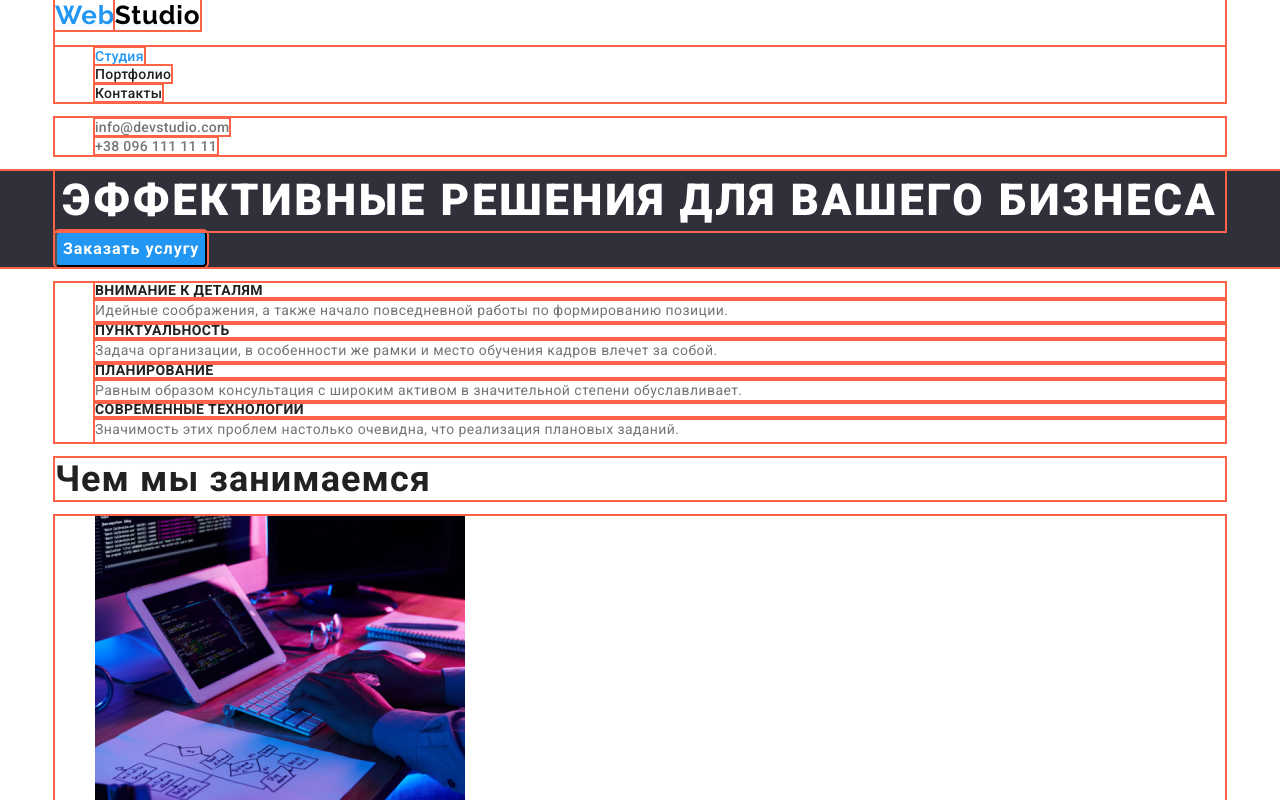
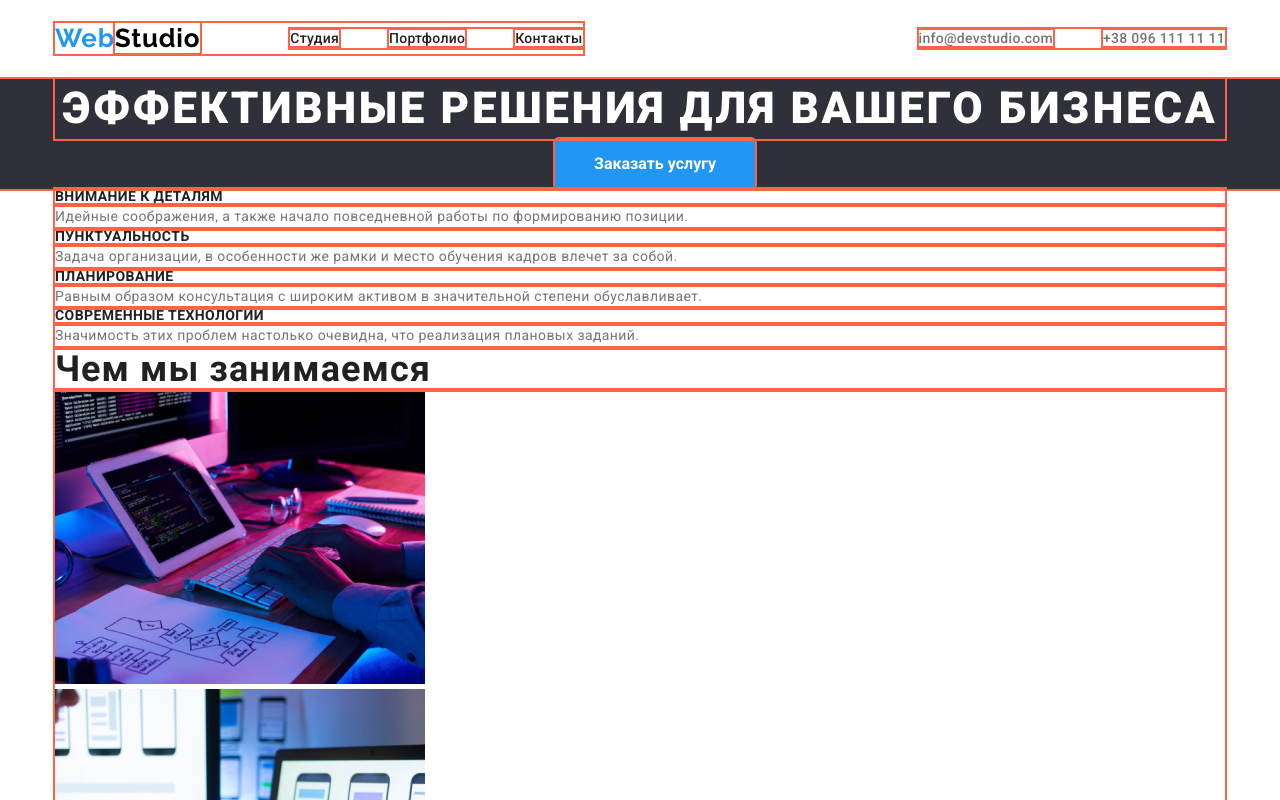
Before and after one commit to Kate-Lefter/goit-markup-hw-03, a plain HTML site: page index.html in a window 1280 px wide. Shown: the top 800 px of the page. Drawn offline with nearby package versions, Linux system fonts and the light colour scheme.

Commit message:
часть 2

```diff
--- a/css/main.css
+++ b/css/main.css
@@ -18,6 +18,7 @@ h5,
 h6 {
   margin: 0;
 }
+
 body {
   font-family: "Roboto", sans-serif;
   background-color: #ffffff;
@@ -30,9 +31,18 @@ body {
   padding-right: 15px;
   margin: 0 auto;
 }
+.menu-list {
+  display: flex;
+}
+.header-nav {
+  display: flex;
+  align-items: center;
+}
 
 .list {
   list-style: none;
+  margin: 0;
+  padding: 0;
   outline: 2px solid tomato;
 }
 
@@ -64,7 +74,12 @@ body {
 }
 
 .primary {
+  margin-left: 500px;
+  padding: 10px, 32px;
+  width: 200px;
+  height: 50px;
   border-radius: 4px;
+  border: 1px solid var(--accent-color)
   letter-spacing: 0.06em;
   background: var(--accent-color);
   color: var(--header-color);
@@ -90,15 +105,26 @@ body {
 }
 
 /*-------------------------------------------------------header---------------------------------------------------*/
+.header {
+  background-color: var(--header-color);
+  padding-top: 23px;
+  padding-bottom: 25px;
+}
+
 .body-logo {
   font-family: "Raleway", sans-serif;
   font-weight: 700;
+  margin-right: 90px;
   font-size: 26px;
   line-height: 1.19;
   letter-spacing: 0.03em;
   color: var(--accent-color);
   outline: 2px solid tomato;
 }
+.menu-item:not(:last-child) {
+  margin-right: 50px;
+}
+
 .second-body-logo {
   font-style: bolt;
   font-size: 26px;
@@ -128,9 +154,14 @@ body {
   outline: 2px solid tomato;
 }
 
-.list .link.current {
+.list .link .current {
   color: var(--accent-color);
   outline: 2px solid tomato;
+}
+
+.header-container {
+  display: flex;
+  align-items: center;
 }
 
 .header-contact {
@@ -141,6 +172,10 @@ body {
   color: var(--second-text-color);
   outline: 2px solid tomato;
 }
+.header-connect {
+  margin-left: auto;
+}
+
 .header-contact:hover,
 .header-contact:focus {
   color: var(--accent-color);
--- a/index.html
+++ b/index.html
@@ -20,21 +20,23 @@
 </head>
 <body>
     <!---------------------------------------------Блок 1 Шапка ----------------------------------------------------->
-    <header>
-        <div class="container">
+    <header class="header">
+        <div class="container header-container">
      <nav class="header-nav active">
         <a class="link body-logo" href="" lang="en"><span>Web</span><span class="third-body-logo">Studio</span></a>
 
-                <ul class="list">
-                    <li><a class="menu-link link current" href="./index.html">Студия</a></li>
-                    <li><a class="menu-link link" href="./portfolio.html">Портфолио</a></li>
-                    <li><a class="menu-link link" href="#address">Контакты</a></li>
+                <ul class="list menu-list">
+                    <li class="menu-item"><a class="menu-link link current" href="./index.html">Студия</a></li>
+                    <li class="menu-item"><a class="menu-link link" href="./portfolio.html">Портфолио</a></li>
+                    <li class="menu-item"><a class="menu-link link" href="#address">Контакты</a></li>
                     </ul>
      </nav>
-                <ul class="menu-header contact list">
-                    <li><a class="header-contact link" href="mailto:info@devstudio.com"> info@devstudio.com </a></li>
-                    <li><a class="header-contact link" href="tel:+380961111111">+38 096 111 11 11 </a></li>
+              <div class="header-connect">
+                <ul class="menu-list  contact list ">
+                    <li class="menu-item"><a class="header-contact link" href="mailto:info@devstudio.com"> info@devstudio.com </a></li>
+                    <li class="menu-item"><a class="header-contact link" href="tel:+380961111111">+38 096 111 11 11 </a></li>
                 </ul>
+            </div>
 
         </div>
 
```
